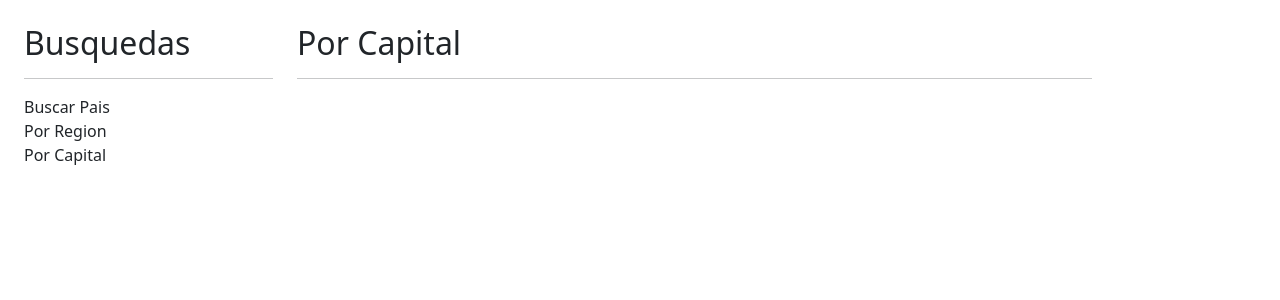
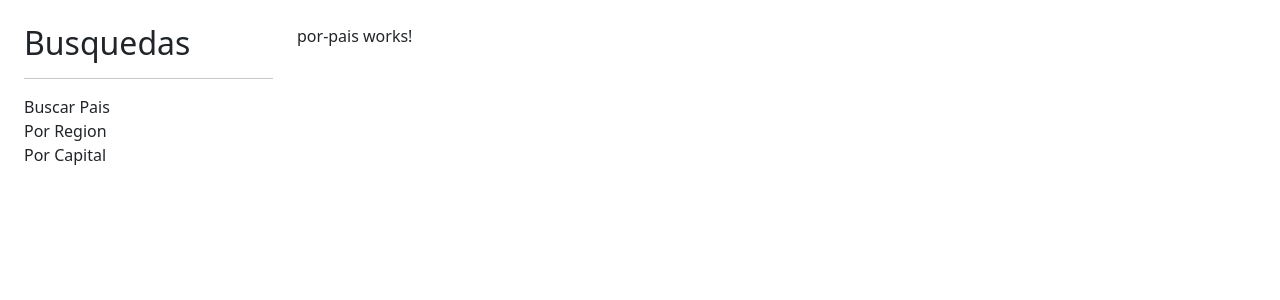
Before and after one commit to Jonathanmzd/AppBanderasNg, an Angular app: page / in a window 1280 px wide. Shown: the top 300 px of the page. Built offline with nearby package versions, Linux system fonts and the light colour scheme.

Commit message:
99. RouterModule - Rutas en nuestra aplicación

```diff
--- a/src/app/app.component.html
+++ b/src/app/app.component.html
@@ -10,7 +10,6 @@
   </div>
 
   <div class="col">
-    <h2>Por Capital</h2>
-    <hr>
+    <router-outlet></router-outlet>
   </div>
 </div>
--- a/src/app/app.module.ts
+++ b/src/app/app.module.ts
@@ -1,5 +1,6 @@
 import { NgModule } from '@angular/core';
 import { BrowserModule } from '@angular/platform-browser';
+import { AppRoutingModule } from './app-routing.module';
 
 import { AppComponent } from './app.component';
 import { PaisModule } from './pais/pais.module';
@@ -11,6 +12,7 @@
   ],
   imports: [
     BrowserModule,
+    AppRoutingModule,
     PaisModule,
     SharedModule
   ],
```
Also changed, not shown: src/app/app-routing.module.ts (added, +40 -0 lines).
